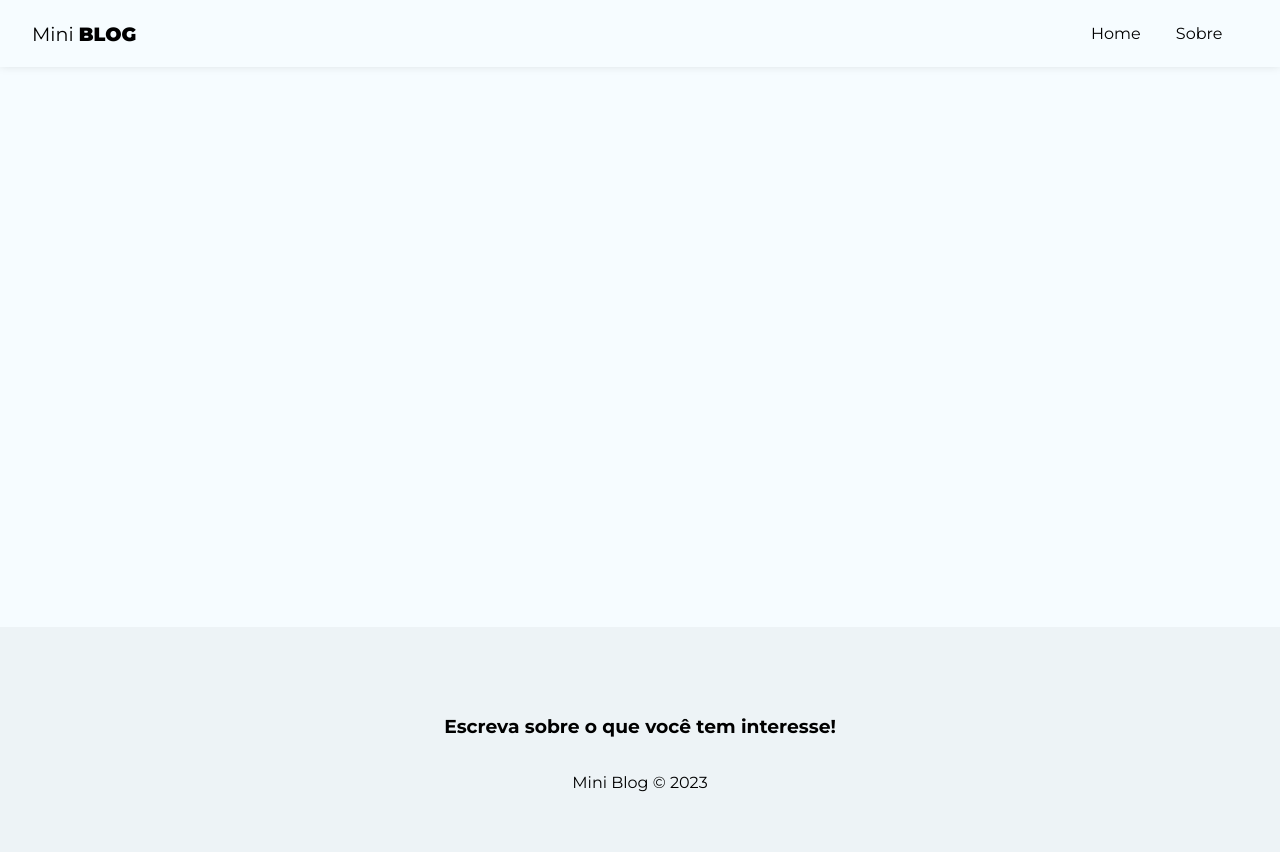
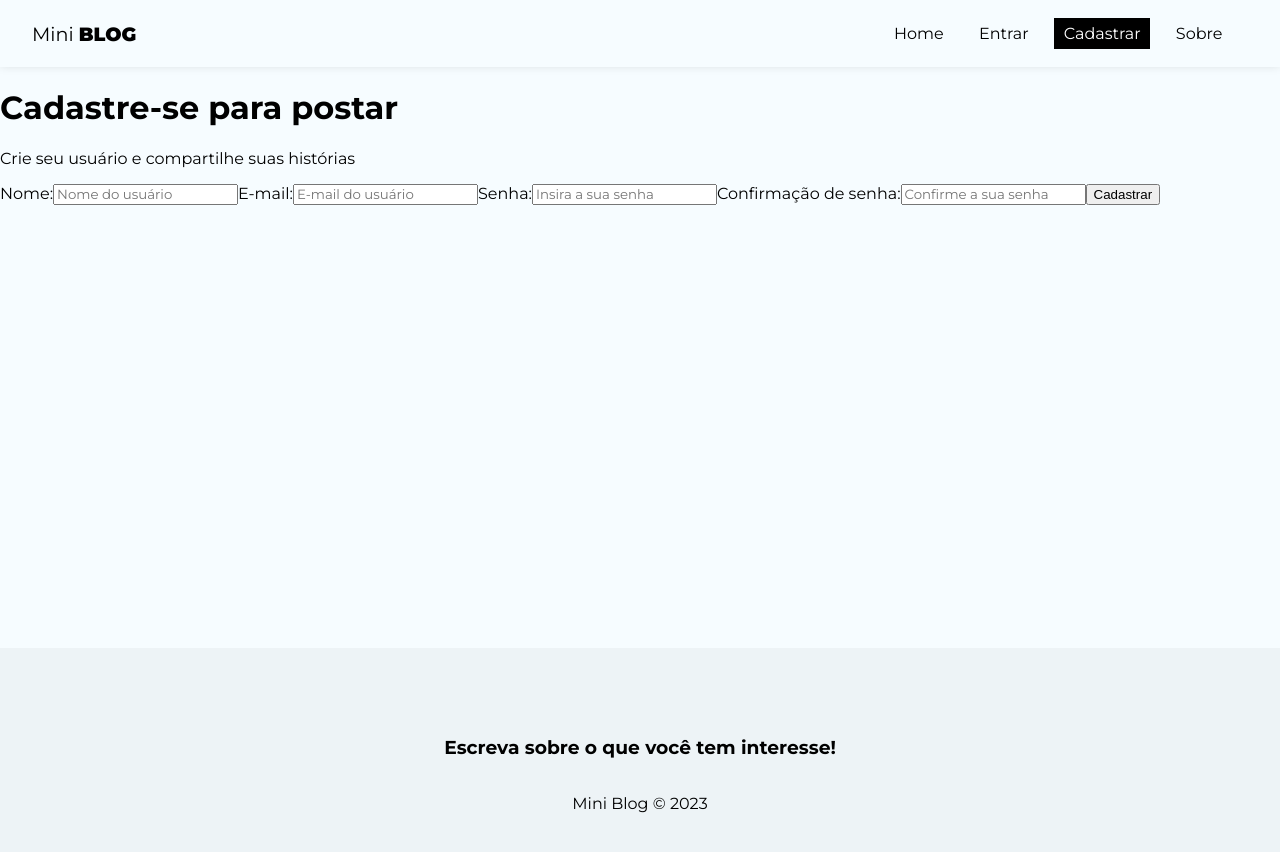
Before and after one commit to Filipe-Bacof/MiniBlog, a React (Vite) app: page /register in a window 1280 px wide. Shown: the top 852 px of the page. Built offline with nearby package versions, Linux system fonts and the light colour scheme.

Commit message:
formulario de cadastro

```diff
--- a/src/App.jsx
+++ b/src/App.jsx
@@ -9,6 +9,8 @@
 // Pages
 import Home from "./pages/Home/Home";
 import About from './pages/About/About';
+import Login from './pages/Login/Login';
+import Register from './pages/Register/Register';
 
 function App() {
 
@@ -20,6 +22,8 @@
           <Routes>
             <Route path='/' element={<Home />} />
             <Route path='/about' element={<About />} />
+            <Route path='/login' element={<Login />} />
+            <Route path='/register' element={<Register />} />
           </Routes>
         </div>
         <Footer />
--- a/src/components/Navbar.jsx
+++ b/src/components/Navbar.jsx
@@ -19,6 +19,22 @@
             </li>
             <li>
                 <NavLink
+                    to={"/login"}
+                    className={({isActive}) => (isActive ? styles.active : "")}
+                >
+                    Entrar
+                </NavLink>
+            </li>
+            <li>
+                <NavLink
+                    to={"/register"}
+                    className={({isActive}) => (isActive ? styles.active : "")}
+                >
+                    Cadastrar
+                </NavLink>
+            </li>
+            <li>
+                <NavLink
                     to={"/about"}
                     className={({isActive}) => (isActive ? styles.active : "")}
                 >
--- /dev/null
+++ b/src/pages/Login/Login.jsx
@@ -0,0 +1,11 @@
+import styles from "./Login.module.css";
+
+const Login = () => {
+  return (
+    <div>
+        <h2>Login</h2>
+    </div>
+  )
+}
+
+export default Login
--- /dev/null
+++ b/src/pages/Register/Register.jsx
@@ -0,0 +1,53 @@
+import styles from "./Register.module.css"
+
+import { useState, useEffect } from "react"
+
+const Register = () => {
+  return (
+    <div>
+        <h1>Cadastre-se para postar</h1>
+        <p>Crie seu usuário e compartilhe suas histórias</p>
+        <form>
+          <label>
+            <span>Nome:</span>
+            <input
+              type="text"
+              name="displayName"
+              required
+              placeholder="Nome do usuário"
+            />
+          </label>
+          <label>
+            <span>E-mail:</span>
+            <input
+              type="email"
+              name="email"
+              required
+              placeholder="E-mail do usuário"
+            />
+          </label>
+          <label>
+            <span>Senha:</span>
+            <input
+              type="password"
+              name="password"
+              required
+              placeholder="Insira a sua senha"
+            />
+          </label>
+          <label>
+            <span>Confirmação de senha:</span>
+            <input
+              type="password"
+              name="confirmPassword"
+              required
+              placeholder="Confirme a sua senha"
+            />
+          </label>
+          <button className="btn">Cadastrar</button>
+        </form>
+    </div>
+  )
+}
+
+export default Register
--- /dev/null
+++ b/src/pages/Register/Register.module.css
@@ -0,0 +1,7 @@
+.register {
+    text-align: center;
+}
+
+.register p {
+    color: #aaa;
+}
```
Also changed, not shown: src/pages/Login/Login.module.css (added).
